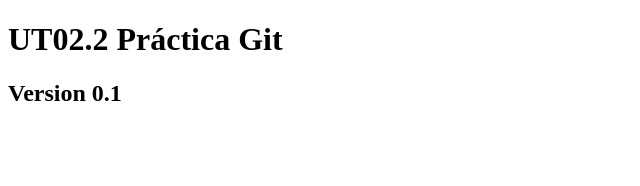
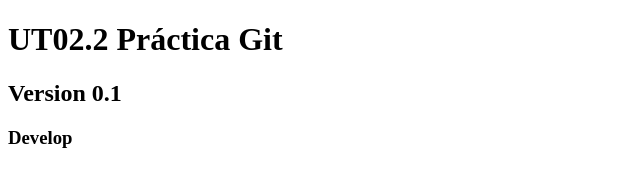
Before and after one commit to pilind/UT02-2Git, a plain HTML site: page public/index.html in a window 1280 px wide. Shown: the full height of the page, 0-640 px from the left. Drawn offline with Linux system fonts and the light colour scheme.

Commit message:
Crear rama develop

```diff
--- a/public/index.html
+++ b/public/index.html
@@ -9,5 +9,7 @@
     <h1>UT02.2 Práctica Git</h1>
 
     <h2>Version 0.1</h2>
+
+    <h3>Develop</h3>
 </body>
 </html>
```
